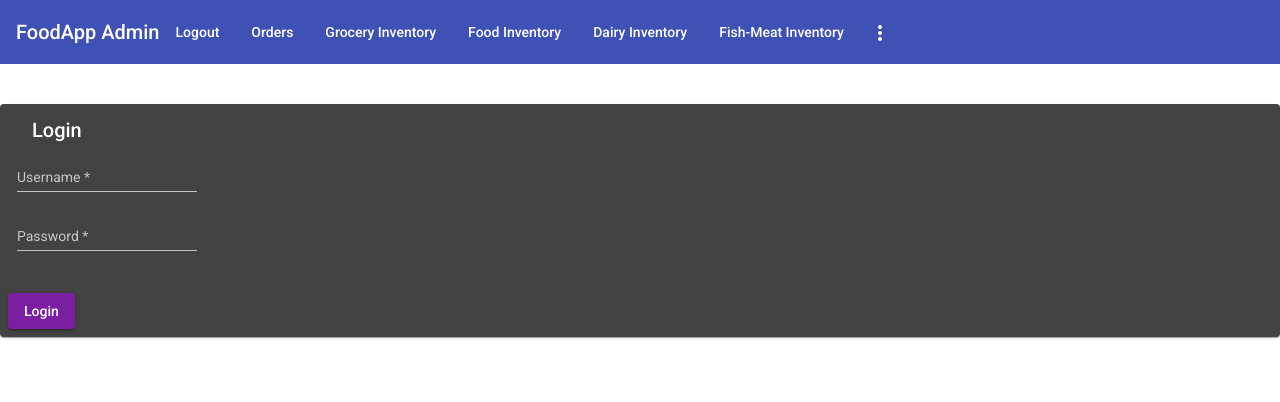
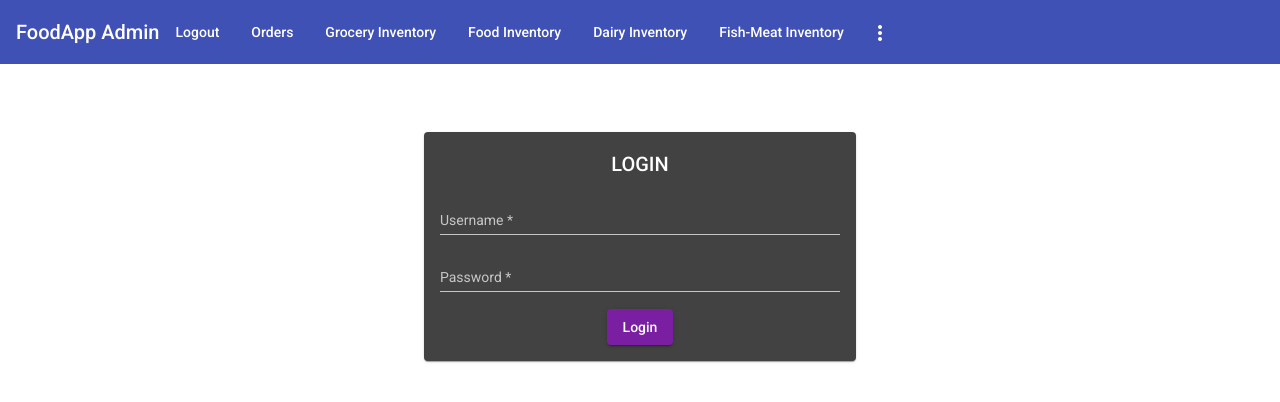
Before and after one commit to NikhilBelwate/FoodAppAdminPanel, an Angular app in the folder food-app-admin/: page / in a window 1280 px wide. Shown: the top 402 px of the page. Built offline with nearby package versions, Linux system fonts and the light colour scheme; no server answers.

Commit message:
Login Committ

```diff
--- a/food-app-admin/src/app/login/login.component.css
+++ b/food-app-admin/src/app/login/login.component.css
@@ -0,0 +1,25 @@
+.my-form{
+    min-width: 150px;
+    max-width: 500px;
+    width: 100%;
+  }
+
+  .full-width {
+    width: 100%;
+  }
+  .loginHeader{
+      background-color: grey;
+      color: darkgreen;
+  }
+  mat-card {
+    max-width: 400px;
+    margin: 2em auto;
+    text-align: center;
+  }
+
+  mat-card-content {
+    display: flex;
+    flex-direction: column;
+    justify-content: center;
+    align-items: center;
+  }
--- a/food-app-admin/src/app/login/login.component.html
+++ b/food-app-admin/src/app/login/login.component.html
@@ -1,25 +1,23 @@
-<mat-card class="example-card">
-    <mat-card-header>
-      <mat-card-title>Login</mat-card-title>
-    </mat-card-header>
+<mat-card>
   <mat-card-content>
-      <form class="example-form">
-        <table class="example-full-width" cellspacing="0">
-          <tr>
-            <td>
-              <mat-form-field class="example-full-width">
+    <form class="my-form" >
+      <h2>LOGIN</h2>
+      <!--<mat-error *ngIf="loginInvalid">
+        The username and password were not recognised
+      </mat-error>-->
+      <mat-form-field class="full-width">
         <input matInput placeholder="Username" [(ngModel)]="username" name="username" required>
+        <!---<mat-error>
+          Please provide a valid email address
+        </mat-error>-->
       </mat-form-field>
-            </td>
-          </tr>
-          <tr>
-          <td><mat-form-field class="example-full-width">
+      <mat-form-field class="full-width">
         <input matInput placeholder="Password" [(ngModel)]="password"type="password" name="password" required>
-          </mat-form-field></td>
-        </tr></table>
+       <!-- <mat-error>
+          Please provide a valid password
+        </mat-error>-->
+      </mat-form-field>
+      <button mat-raised-button color="primary" (click)="login()">Login</button>
     </form>
   </mat-card-content>
-    <mat-card-actions>
-      <button mat-raised-button (click)="login()" color="primary">Login</button>
-    </mat-card-actions>
 </mat-card>
```
Lines whose indentation alone changed are shown as unchanged.
